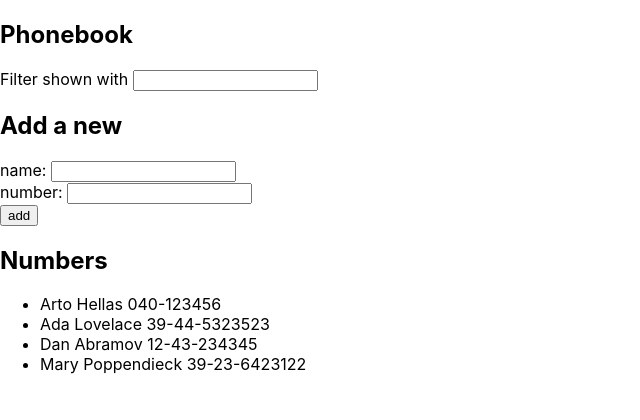
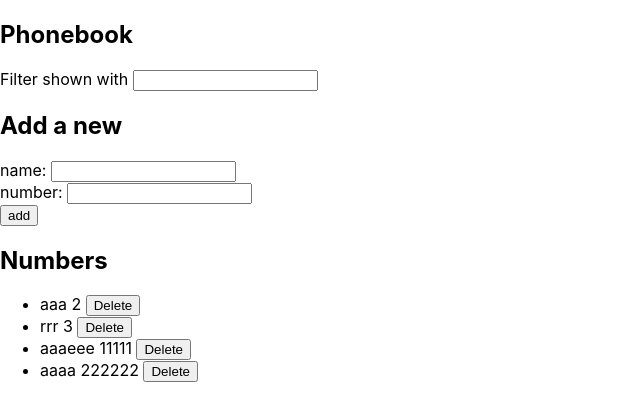
Before and after one commit to Oswe-gif/full-stack-open-2023, a React (Create React App) app in the folder part2/Phonebook/phonebook/: page / in a window 1280 px wide. Shown: the top 420 px of the page, without its empty margins (0-640 px from the left). Built offline with nearby package versions, Linux system fonts and the light colour scheme; data requests are answered from the project's data file.

Commit message:
Add exercise 2.12.-2.15

```diff
--- a/part2/Phonebook/phonebook/db.json
+++ b/part2/Phonebook/phonebook/db.json
@@ -1,23 +1,23 @@
 {
-  "persons":[
+  "persons": [
     {
-      "name": "Arto Hellas",
-      "number": "040-123456",
+      "name": "aaa",
+      "number": "2",
       "id": 1
     },
     {
-      "name": "Ada Lovelace",
-      "number": "39-44-5323523",
+      "name": "rrr",
+      "number": "3",
       "id": 2
     },
     {
-      "name": "Dan Abramov",
-      "number": "12-43-234345",
+      "name": "aaaeee",
+      "number": "11111",
       "id": 3
     },
     {
-      "name": "Mary Poppendieck",
-      "number": "39-23-6423122",
+      "name": "aaaa",
+      "number": "222222",
       "id": 4
     }
   ]
--- a/part2/Phonebook/phonebook/src/App.js
+++ b/part2/Phonebook/phonebook/src/App.js
@@ -2,7 +2,7 @@ import { useState, useEffect } from 'react';
 import Person from './components/Person';
 import PersonForm from './components/PersonForm';
 import Filter from './components/Filter';
-import axios from 'axios';
+import personService from './services/personService';
 
 const App = () => {
   const [ persons, setPersons ] = useState([])
@@ -11,27 +11,43 @@ const App = () => {
   const [ filter, setFilter ] = useState('');
 
   useEffect(()=>{
-    axios.get('http://localhost:3001/persons').then(response=>{
-      setPersons(response.data);
-    })
+    personService.getAll().then(dataObject => setPersons(persons.concat(dataObject)));
   }, [])
 
 
-  const addPerson = (event) => {
+  const submitPerson = (event) => {
 
     event.preventDefault()
-    if(persons.filter(person => person.name === newName).length === 0){
-      const dataPerson = {
-        id: persons.length +1,
-        name: newName,
-        number: newNumber
+    let dataPerson = {
+      //id: persons.length +1,
+      name: newName,
+      number: newNumber
+    }
+
+    const user = persons.find(person => person.name === newName);
+    if(user !== undefined){
+      const textWindow = `${dataPerson.name} is already added to phonebook, replace the old number with new one?`;
+      if (window.confirm(textWindow)){
+        const changedUser = { ...user, name:dataPerson.name, number: dataPerson.number  }
+        personService.update(changedUser).then(updatedObject => setPersons(persons.map(person => person.id === updatedObject.id ? updatedObject : person)));
+        setNewName('');
+        setNewNumber('');
       }
-      setPersons(persons.concat(dataPerson));
+
+    }
+    else{
+      //alert(`${newName} is already added to phonebook`)
+      personService.create(dataPerson).then(dataObject => setPersons(persons.concat(dataObject)));
       setNewName('');
       setNewNumber('');
     }
-    else{
-      alert(`${newName} is already added to phonebook`)
+  }
+  const deleteUser=(event)=>{
+    const id=event.target.value;
+    if (window.confirm(`Do you really want to delete ${persons.find(person => person.id==id).name}?`)) {
+      personService.deleteUser(id).then(() => {
+        personService.getAll().then(dataObject => setPersons(dataObject.filter(person => person.id !==id)))
+      });
     }
   }
 
@@ -53,12 +69,12 @@ const App = () => {
       <Filter filter={filter} handleFilterChange={handleFilterChange}/>
 
       <h2>Add a new </h2>
-      <PersonForm person={addPerson} newName={newName} handleNameChange={handleNameChange} newNumber={newNumber} handleNumberChange={handleNumberChange}/>
+      <PersonForm person={submitPerson} newName={newName} handleNameChange={handleNameChange} newNumber={newNumber} handleNumberChange={handleNumberChange}/>
 
       <h2>Numbers</h2>
       <ul>
         {
-          <Person filter={filter} persons={persons}/>
+          <Person filter={filter} persons={persons} delete={deleteUser}/>
         }
       </ul>
     </div>
--- a/part2/Phonebook/phonebook/src/components/Person.js
+++ b/part2/Phonebook/phonebook/src/components/Person.js
@@ -1,7 +1,7 @@
 const Person = (props) => {
   const personsToShow = props.filter==='' ? props.persons:props.persons.filter(person =>person.name.includes(props.filter));
     return (
-      personsToShow.map(person => <li key={person.id}>{person.name} {person.number}</li>)
+        personsToShow.map(person => <li  key={person.id}> {person.name} {person.number} <button value={person.id} onClick={props.delete}>Delete</button></li>)
     )
   }
 
--- /dev/null
+++ b/part2/Phonebook/phonebook/src/services/personService.js
@@ -0,0 +1,17 @@
+import axios from "axios";
+const baseURL='http://localhost:3001/persons';
+
+const getAll=()=>{
+    return axios.get(baseURL).then(response => response.data);
+}
+const create = newObject =>{
+    return axios.post(baseURL,newObject).then(response=>response.data);
+}
+const update = updatedObject =>{
+    console.log('new user', updatedObject);
+    return axios.put(`${baseURL}/${updatedObject.id}`,updatedObject).then(response=>response.data);
+}
+const deleteUser = id =>{
+    return axios.delete(`${baseURL}/${id}`).catch(error =>{alert(`The user with id ${id} does not exist`)});
+}
+export default {getAll, create,update, deleteUser}
```
